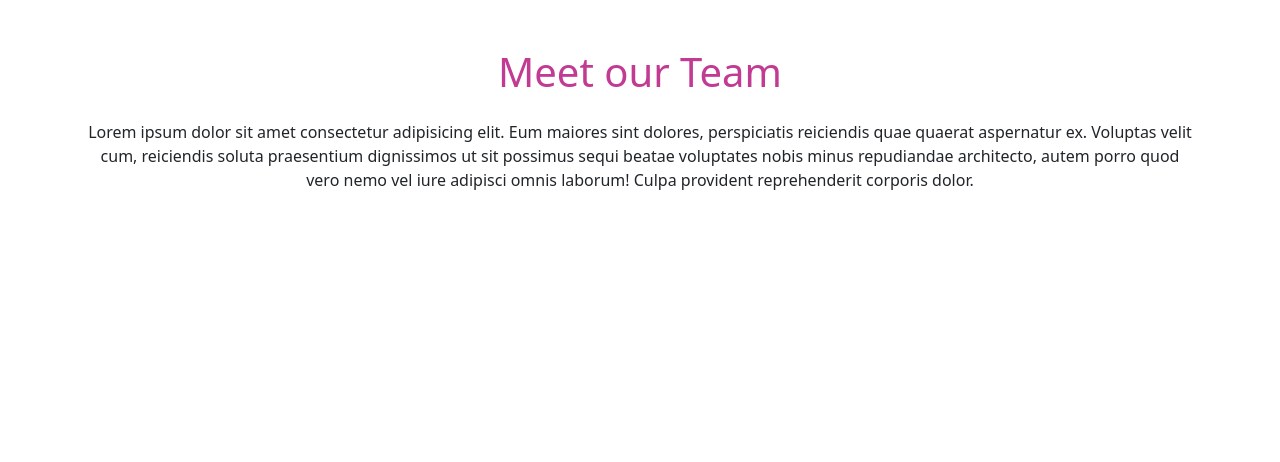
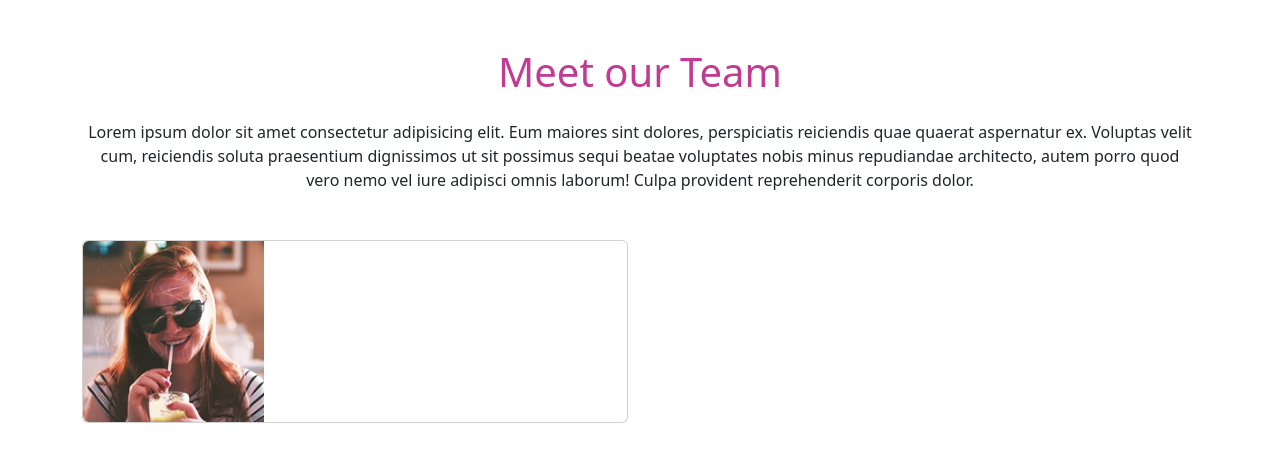
Before and after one commit to xhonatankonomi/js-our-team, a plain HTML site: page index.html in a window 1280 px wide. Drawn offline with nearby package versions, Linux system fonts and the light colour scheme.

Commit message:
feat: Add team member card section to the homepage
This commit introduces a new section on the homepage displaying team member cards. Each card includes an image and placeholders for name and description, ready for content population.

```diff
--- a/index.html
+++ b/index.html
@@ -17,6 +17,24 @@
 
         <p class="text-center mb-5">Lorem ipsum dolor sit amet consectetur adipisicing elit. Eum maiores sint dolores, perspiciatis reiciendis quae quaerat aspernatur ex. Voluptas velit cum, reiciendis soluta praesentium dignissimos ut sit possimus sequi beatae voluptates nobis minus repudiandae architecto, autem porro quod vero nemo vel iure adipisci omnis laborum! Culpa provident reprehenderit corporis dolor.</p>
 
+         <div class="row g-4">
+            <div class="col-lg-6">
+                <div class="card">
+                    <div class="row g-0">
+                        <div class="col-md-4">
+                            <img src="./assets/img/female1.png" class="img-fluid rounded-start" alt="Team Member 1">
+                        </div>
+                        <div class="col-md-8">
+                            <div class="card-body">
+                                <h5 class="card-title"></h5>
+                                <p class="card-text"></p>
+                            </div>
+                        </div>
+                    </div>
+                </div>
+            </div>
+
+        </div>
     </div>
 
     <script src="./assets/script/main.js"></script>
```
